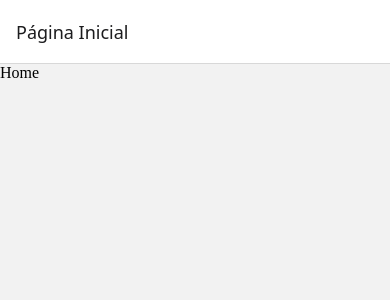
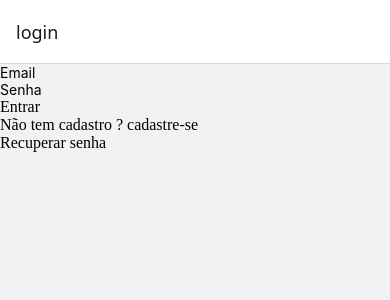
Before and after one commit to Luis-nand0/UceFisio, a React Native app: screen /login in a window 390 px wide. Before the commit this address had no page. Shown: the top 300 px of the page. Built offline with nearby package versions, Linux system fonts and the light colour scheme.

Commit message:
feature/LoginImplementation

```diff
--- a/App.js
+++ b/App.js
@@ -4,6 +4,7 @@ import { NavigationContainer } from '@react-navigation/native';
 import { createNativeStackNavigator } from '@react-navigation/native-stack';
 
 import HomeScreen from './screen/HomeScreen';
+import Login from './screen/Login';
 
 export default function App() {
 
@@ -11,11 +12,15 @@ export default function App() {
 
   return (
     <NavigationContainer>
-      <Stack.Navigator initialRouteName="Home">
+      <Stack.Navigator initialRouteName="login">
         <Stack.Screen
           name="Home"
           component={HomeScreen}
           options={{ title: 'Página Inicial' }}
+        />
+        <Stack.Screen
+          name="login"
+          component={Login}
         />
       </Stack.Navigator>
     </NavigationContainer>
--- /dev/null
+++ b/screen/Login.js
@@ -0,0 +1,27 @@
+import { useState } from "react";
+import { TouchableOpacity } from "react-native";
+import { TextInput, View } from "react-native-web";
+
+export default function Login({ navigation }){
+    const [email, setEmail] = useState('')
+    const [senha, setSenha] = useState('')
+
+    const sendLogin = ()=>{
+        const mockLogin = {
+            'Email': 'teste@teste',
+            'Senha': '123'
+        }
+
+        email === mockLogin.Email && senha === mockLogin.Senha ? console.log('logado') : console.log('usuário não encontrado')
+    }
+
+    return(
+        <View>
+            <TextInput placeholder="Email" onChangeText={setEmail}></TextInput>
+            <TextInput placeholder="Senha" onChangeText={setSenha}></TextInput>
+            <TouchableOpacity onPress={sendLogin}>Entrar</TouchableOpacity>
+            <TouchableOpacity onPress={()=>{navigation.navitage('cadastro')}}>Não tem cadastro ? cadastre-se</TouchableOpacity>
+            <TouchableOpacity onPress={()=>{navigation.navitage('passRecover')}}>Recuperar senha</TouchableOpacity>
+        </View>
+    )
+}
```
